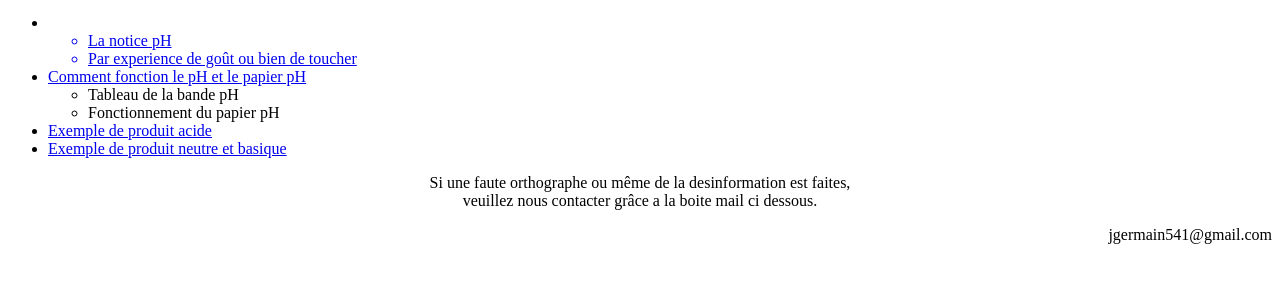
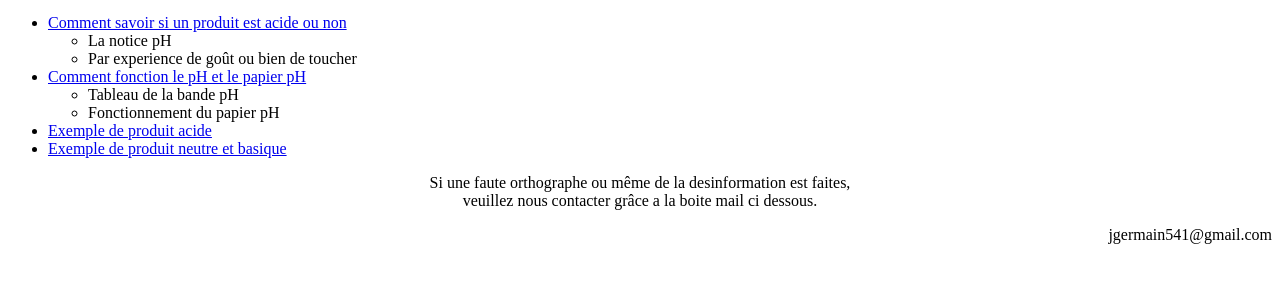
Before and after one commit to SteveGeramin/SteveGeramin.github.io, a plain HTML site: page index.html in a window 1280 px wide. Shown: the part 456-738 px from the top of the page. Drawn offline with Linux system fonts and the light colour scheme.

Commit message:
Update index.html

```diff
--- a/index.html
+++ b/index.html
@@ -22,7 +22,7 @@
 	<hl>Plan du site</hl>
 		<ul>
 			<div style="text-align: left;">
-			<li><a href="file:///D:/NSI%20SERIEUX/untitled.html"Comment savoir si un produit est acide ou non</a></li>
+			<li><a href="file:///D:/NSI%20SERIEUX/untitled.html">Comment savoir si un produit est acide ou non</a></li>
 				<ul>
 					<li>La notice pH</li>
 					<li>Par experience de goût ou bien de toucher</li>
```
